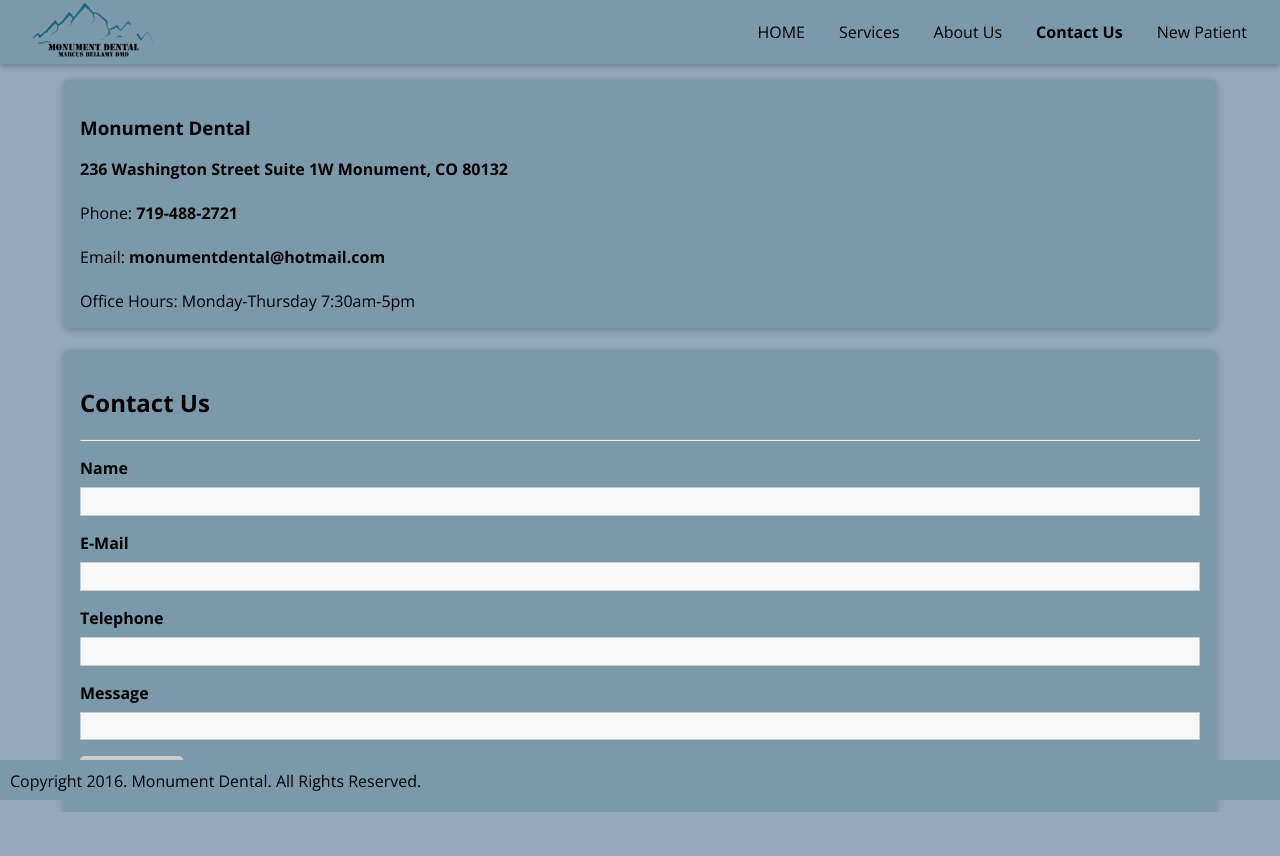
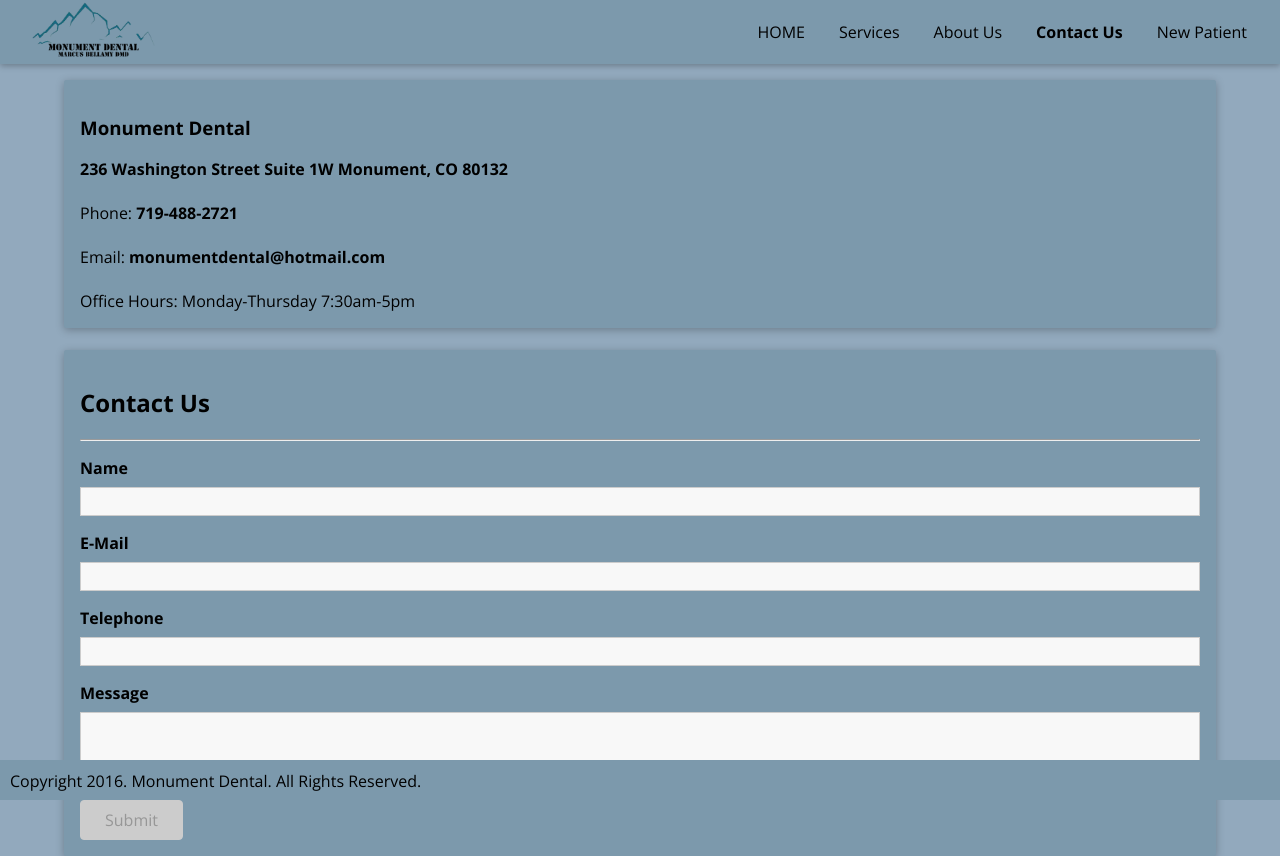
Before and after one commit to BraedonB98/MonumentDental, a React (Create React App) app in the folder FRONTEND/: page /Contact in a window 1280 px wide. Before the commit the page ends 812 px from the top, so only its background shows below. Built offline with nearby package versions, Linux system fonts and the light colour scheme.

Commit message:
final small changes before deploy(spelling) adding scrolling on modals, and changing styling on card borders

```diff
--- a/FRONTEND/src/patients/components/ContactUs.js
+++ b/FRONTEND/src/patients/components/ContactUs.js
@@ -1,80 +1,116 @@
-import React  from "react";
-import Card from '../../shared/components/UIElements/Card';
-import Input from '../../shared/components/FormElements/Input';
-import Button from '../../shared/components/FormElements/Button';
-import ErrorModal from '../../shared/components/UIElements/ErrorModal';
-import LoadingSpinner from '../../shared/components/UIElements/LoadingSpinner';
+import React from "react";
+import Card from "../../shared/components/UIElements/Card";
+import Input from "../../shared/components/FormElements/Input";
+import Button from "../../shared/components/FormElements/Button";
+import ErrorModal from "../../shared/components/UIElements/ErrorModal";
+import LoadingSpinner from "../../shared/components/UIElements/LoadingSpinner";
 import { useHttpClient } from "../../shared/hooks/http-hook";
-import { useForm } from '../../shared/hooks/form-hook';
-import { VALIDATOR_EMAIL, VALIDATOR_MINLENGTH, VALIDATOR_REQUIRE,VALIDATOR_PHONENUMBER} from "../../shared/Util/validators";
+import { useForm } from "../../shared/hooks/form-hook";
+import {
+  VALIDATOR_EMAIL,
+  VALIDATOR_MINLENGTH,
+  VALIDATOR_REQUIRE,
+  VALIDATOR_PHONENUMBER,
+} from "../../shared/Util/validators";
 
-
-
-const ContactUs = props => {
-    const {isLoading, error, sendRequest, clearError} = useHttpClient();
-    const [formState, inputHandler , setFormData] = useForm(
+const ContactUs = (props) => {
+  const { isLoading, error, sendRequest, clearError } = useHttpClient();
+  const [formState, inputHandler, setFormData] = useForm(
     {
       name: {
-            value: '',
-            isValid: false
+        value: "",
+        isValid: false,
       },
       email: {
-            value: '',
-            isValid: false
+        value: "",
+        isValid: false,
       },
       phoneNumber: {
-            value: '',
-            isValid: false
+        value: "",
+        isValid: false,
       },
       message: {
-            value: '',
-            isValid: false
-          }
+        value: "",
+        isValid: false,
+      },
     },
     false
   );
 
-      const contactSubmitHandler = async event => {
+  const contactSubmitHandler = async (event) => {
     event.preventDefault();
-          console.log("here")
-          try{
+    console.log("here");
+    try {
       const responseData = await sendRequest(
-                'http://localhost:5000/api/contact',
-                'POST',
+        `${process.env.REACT_APP_BACKEND_API_URL}/api/contact`,
+        "POST",
         JSON.stringify({
-                  name : formState.inputs.name.value,
+          name: formState.inputs.name.value,
           email: formState.inputs.email.value,
-                  phoneNumber : formState.inputs.phoneNumber.value,
-                  message : formState.inputs.message.value}),
-                  {'Content-Type': 'application/json'});
+          phoneNumber: formState.inputs.phoneNumber.value,
+          message: formState.inputs.message.value,
+        }),
+        { "Content-Type": "application/json" }
+      );
       console.log(responseData);
-
-          }
-          catch(error){
+    } catch (error) {
       console.log(error);
     }
-        }
+  };
 
-
-
-    return(
+  return (
     <React.Fragment>
-        <ErrorModal error ={error} onClear={clearError}/>
+      <ErrorModal error={error} onClear={clearError} />
 
       <Card className="contactUsCard">
         {isLoading && <LoadingSpinner asOverlay />}
         <h2>Contact Us</h2>
         <hr />
         <form onSubmit={contactSubmitHandler}>
-            <Input element="input" id="name" type="text" label="Name" validators={[VALIDATOR_REQUIRE()]} errorText="Please enter a name." onInput={inputHandler} />
-            <Input element="input" id="email" type="email" label="E-Mail" validators={[VALIDATOR_EMAIL()]} errorText="Please enter a valid email address."onInput={inputHandler}/>
-            <Input element="input" id="phoneNumber" type="tel" label="Telephone" validators={[VALIDATOR_PHONENUMBER()]} errorText="Please enter a valid phone number." onInput={inputHandler} />
-            <Input element="input" id="message" type="textarea"  label="Message" validators={[VALIDATOR_MINLENGTH(10)]} errorText="Please enter a message at least 10 letters." onInput={inputHandler} />
-            <Button type="submit" disabled={!formState.isValid}> Submit </Button>
+          <Input
+            element="input"
+            id="name"
+            type="text"
+            label="Name"
+            validators={[VALIDATOR_REQUIRE()]}
+            errorText="Please enter a name."
+            onInput={inputHandler}
+          />
+          <Input
+            element="input"
+            id="email"
+            type="email"
+            label="E-Mail"
+            validators={[VALIDATOR_EMAIL()]}
+            errorText="Please enter a valid email address."
+            onInput={inputHandler}
+          />
+          <Input
+            element="input"
+            id="phoneNumber"
+            type="tel"
+            label="Telephone"
+            validators={[VALIDATOR_PHONENUMBER()]}
+            errorText="Please enter a valid phone number."
+            onInput={inputHandler}
+          />
+          <Input
+            element="textarea"
+            id="message"
+            type="textarea"
+            label="Message"
+            validators={[VALIDATOR_MINLENGTH(10)]}
+            errorText="Please enter a message at least 10 letters."
+            onInput={inputHandler}
+          />
+          <Button type="submit" disabled={!formState.isValid}>
+            {" "}
+            Submit{" "}
+          </Button>
         </form>
       </Card>
     </React.Fragment>
-    )
-}
+  );
+};
 
 export default ContactUs;
--- a/FRONTEND/src/practice/components/StaffList.js
+++ b/FRONTEND/src/practice/components/StaffList.js
@@ -51,7 +51,7 @@
           imageUrl="./images/DanielleR.jpg"
         />
         <StaffItem
-          name="Falicia"
+          name="Felicia"
           position="Dental Assistant"
           comment="Felicia a Colorado native has been in the dental field for 12 years. She enjoys hiking, gardening and spending time with family. "
           imageUrl="./images/FaliciaO.jpg"
--- a/FRONTEND/src/shared/components/UIElements/Card.css
+++ b/FRONTEND/src/shared/components/UIElements/Card.css
@@ -2,7 +2,7 @@
   position: relative;
   margin: 0;
   box-shadow: 0 2px 8px rgba(0, 0, 0, 0.26);
-  border-radius: 4px;
+  border-radius: 2px;
   padding: 1rem;
   overflow: hidden;
   background: #7C99AC;
--- a/FRONTEND/src/shared/components/UIElements/Modal.css
+++ b/FRONTEND/src/shared/components/UIElements/Modal.css
@@ -1,12 +1,16 @@
+
+
 .modal {
-  z-index: 100;
+  z-index: 90;
   position: fixed;
-  top: 22vh;
+  top: 10vh;
   left: 10%;
   width: 80%;
+  max-height: 80vh;
   background: white;
   box-shadow: 0 2px 8px rgba(0, 0, 0, 0.26);
   border-radius: 8px;
+  overflow: auto;
 }
 
 .modal__header {
```
Lines whose indentation alone changed are shown as unchanged.
